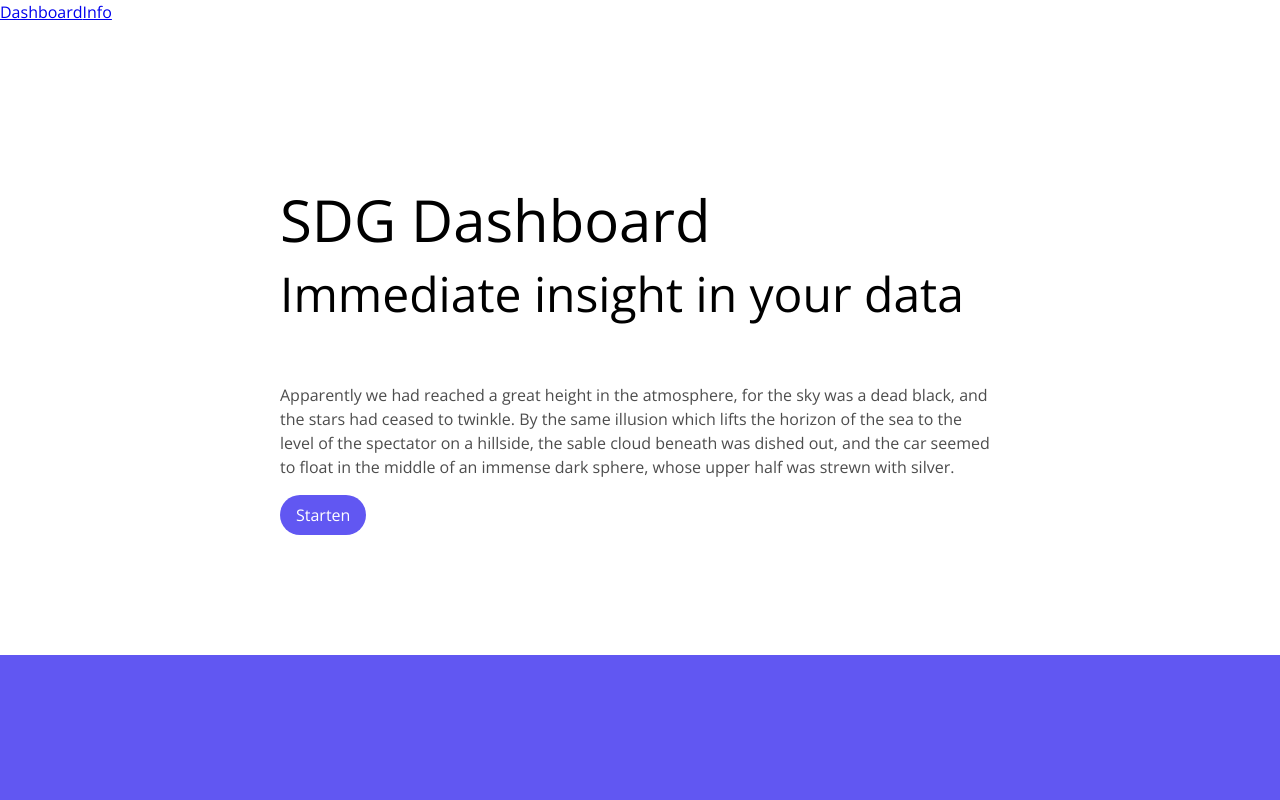
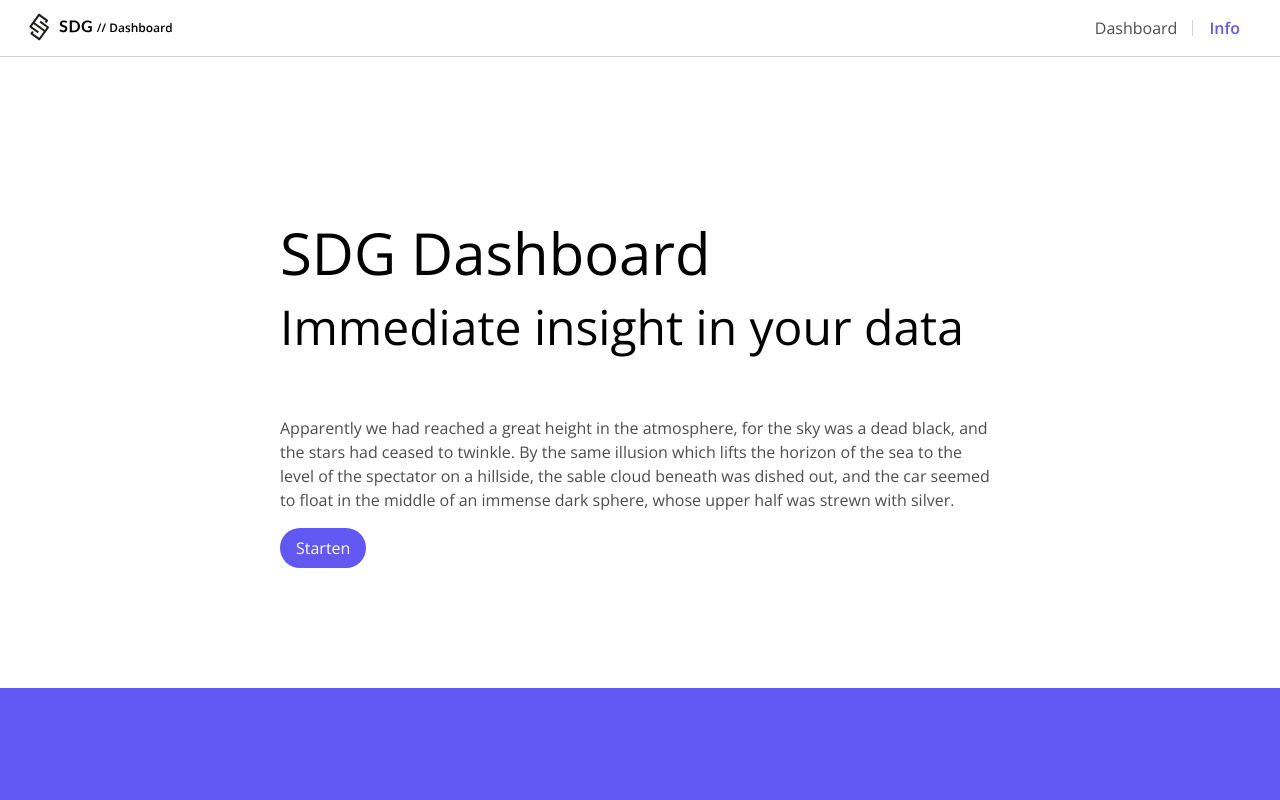
Before and after one commit to GLambermont/SDG-Dashboard, a Vue app: page / in a window 1280 px wide. Shown: the top 800 px of the page. Built offline with nearby package versions, Linux system fonts and the light colour scheme.

Commit message:
Styled header

```diff
--- a/src/components/PageHeader.vue
+++ b/src/components/PageHeader.vue
@@ -1,7 +1,8 @@
 <template>
-  <div>
-    <router-link to='/'><!--INSERT LOGO SRC <img src="" alt="SDG Logo">--></router-link>
-    <nav>
+  <div class="page-header">
+    <router-link to='/' class="logo"><img src="../images/logos/logo_sdg-dashboard.svg" alt="Smart Data Grid"></router-link>
+
+    <nav class="main-nav">
       <router-link to='/dashboard'>Dashboard</router-link>
       <router-link to='/'>Info</router-link>
     </nav>
@@ -13,3 +14,49 @@ export default {
   name: 'PageHeader',
 };
 </script>
+
+<style lang="scss" scoped>
+.page-header {
+  display: flex;
+  align-items: center;
+  padding: 0 24px;
+  border-bottom: 1px solid $sdg-c-divider-dark-1;
+}
+
+.logo {
+  display: inline-block;
+  line-height: 1;
+
+  img {
+    height: 32px;
+  }
+}
+
+.main-nav {
+  display: inline-block;
+  margin-left: auto;
+
+  // Rendered router link
+  a {
+    display: inline-block;
+    position: relative;
+    padding: 16px;
+    color: $sdg-c-copy-dark;
+    text-decoration: none;
+
+    // Link divider
+    &:not(:last-child)::after {
+      content: '';
+      @include pos-center('y');
+      right: 0;
+      height: 16px;
+      border-left: 1px solid $sdg-c-divider-dark-1;
+    }
+  }
+
+  .router-link-active {
+    color: $sdg-c-deep-purple-50;
+    font-weight: 600;
+  }
+}
+</style>
```
Also changed, not shown: src/images/logos/logo_sdg-dashboard.svg (added), src/images/logos/logo_sdg.svg (added).
